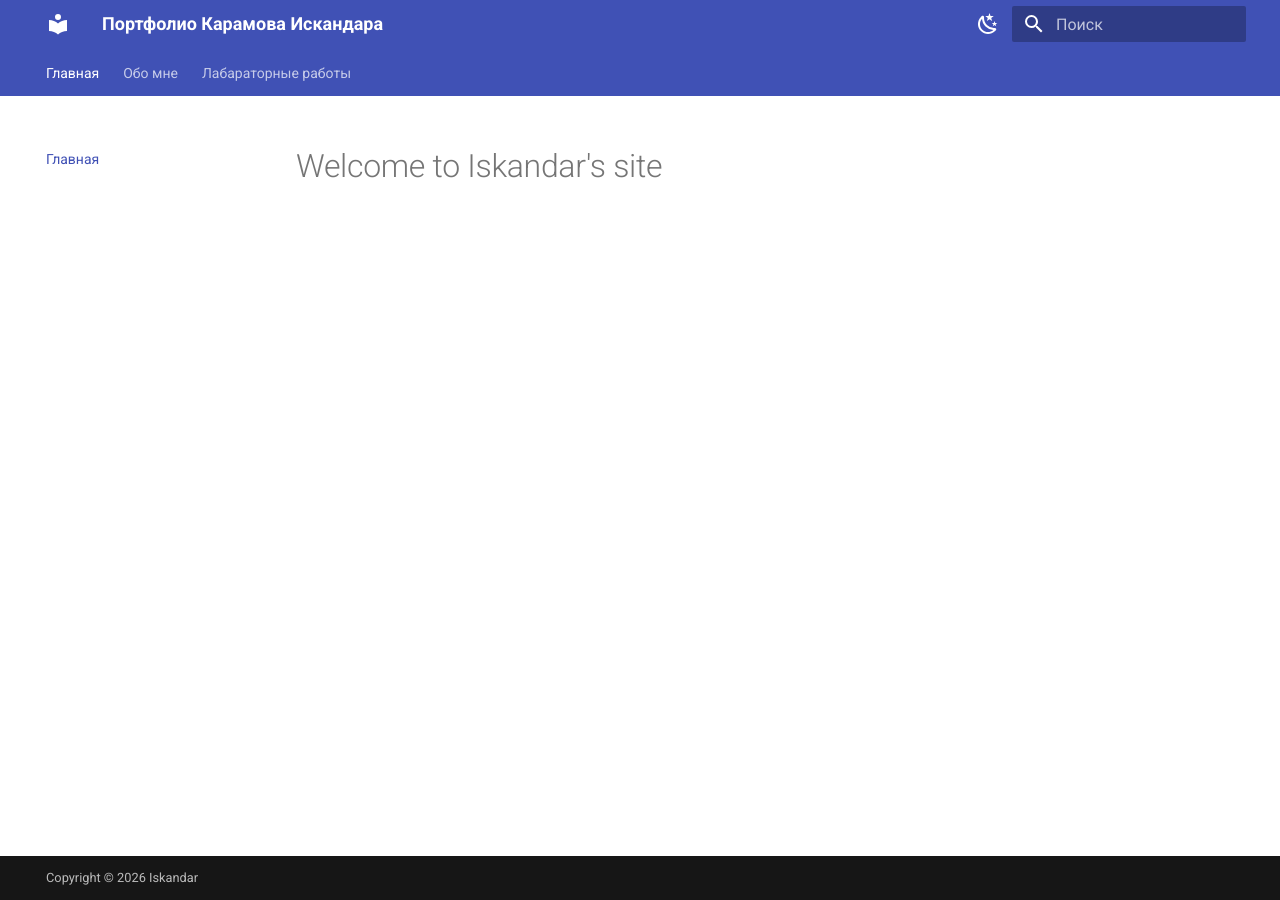
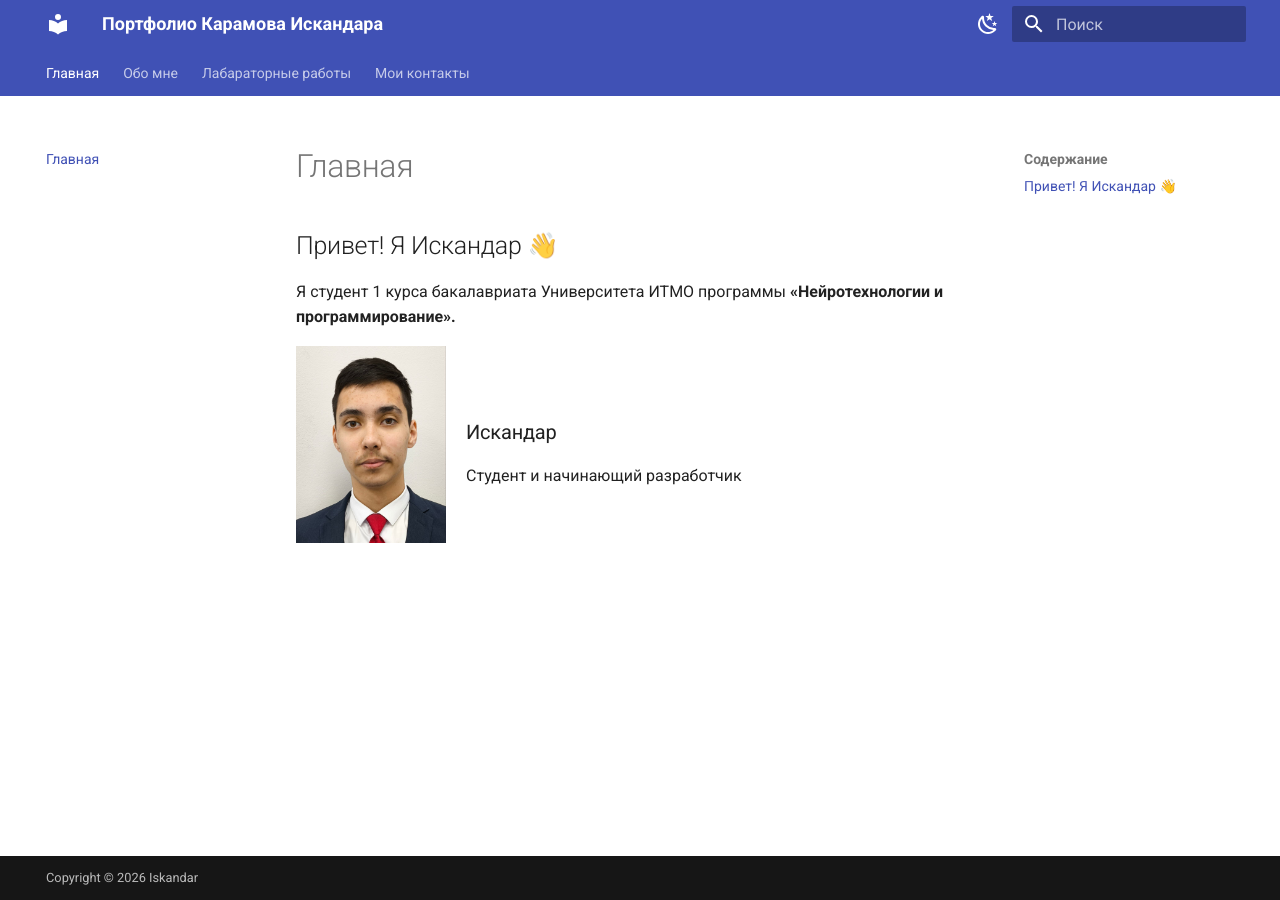
Before and after one commit to poqle78/poqle78.github.io, an MkDocs documentation site: the page built from source/docs/index.md, in a window 1280 px wide. Built offline with MkDocs 1.6.1 and Material for MkDocs 9.7.7, drawn with Linux system fonts in a browser that asks for light colours.

Commit message:
info and decorations added

```diff
--- a/source/docs/index.md
+++ b/source/docs/index.md
@@ -1 +1,12 @@
-# Welcome to Iskandar's site
+## Привет! Я Искандар 👋
+
+Я студент 1 курса бакалавриата Университета ИТМО
+программы **«Нейротехнологии и программирование».**
+
+<div style="display: flex; align-items: center;">
+    <img src="images/myphoto.jpg" alt="Моё фото" width="150" style="margin-right: 20px;">
+    <div>
+        <h3>Искандар</h3>
+        <p>Студент и начинающий разработчик</p>
+    </div>
+</div>
--- a/source/mkdocs.yml
+++ b/source/mkdocs.yml
@@ -50,6 +50,7 @@ nav:
   - Лабараторные работы:
       - labs/lr1.md
       - labs/lr2.md
+  - Мои контакты: contacts.md
 
 
 copyright: Copyright &copy; 2026 Iskandar
```
Also changed, not shown: source/docs/aboutme.md (+28 -0 lines), source/docs/contacts.md (added, +14 -0 lines), source/docs/labs/lr1.md (+10 -0 lines), source/docs/labs/lr2.md (+1 -0 lines), README.md, source/docs/images/myphoto.jpg (added).
